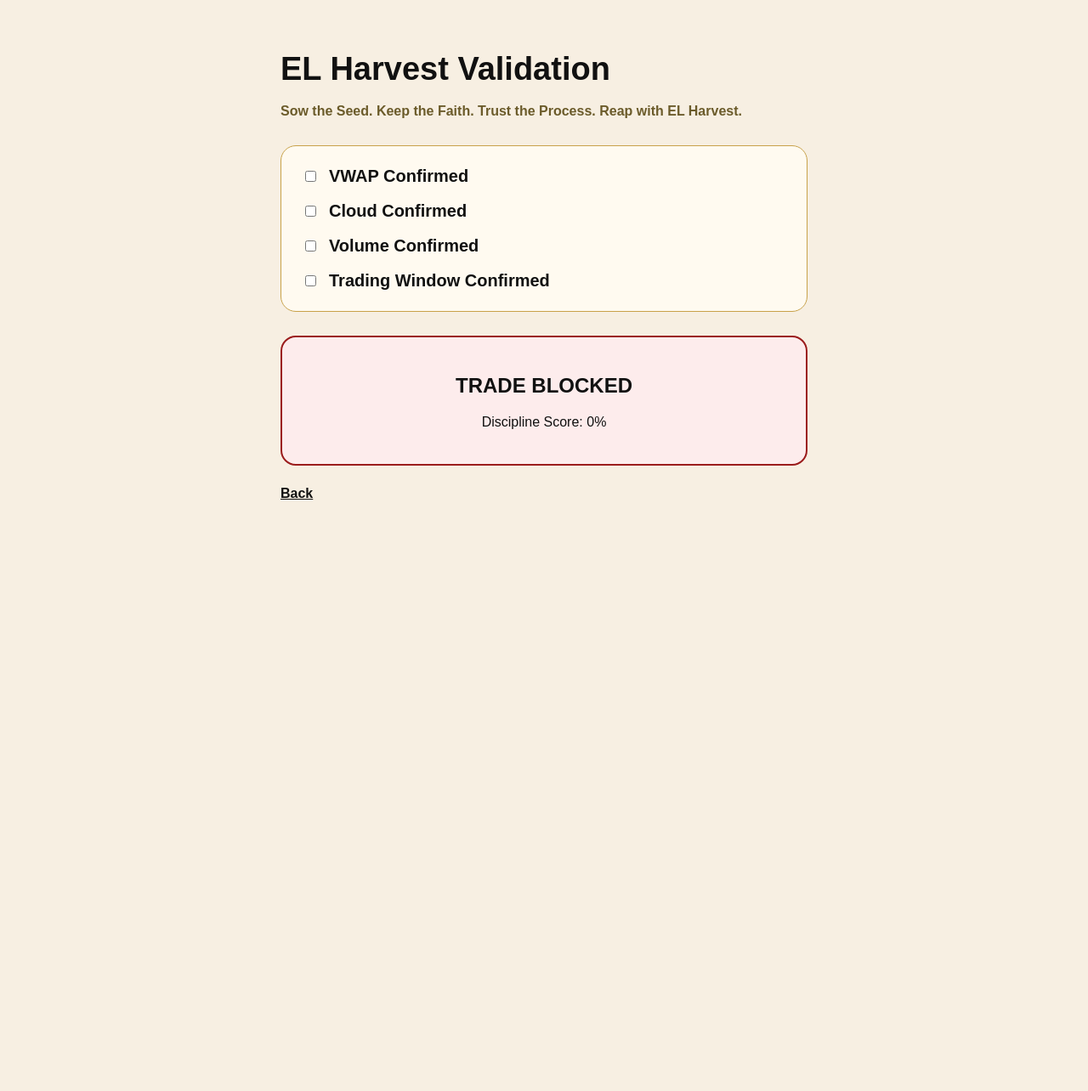
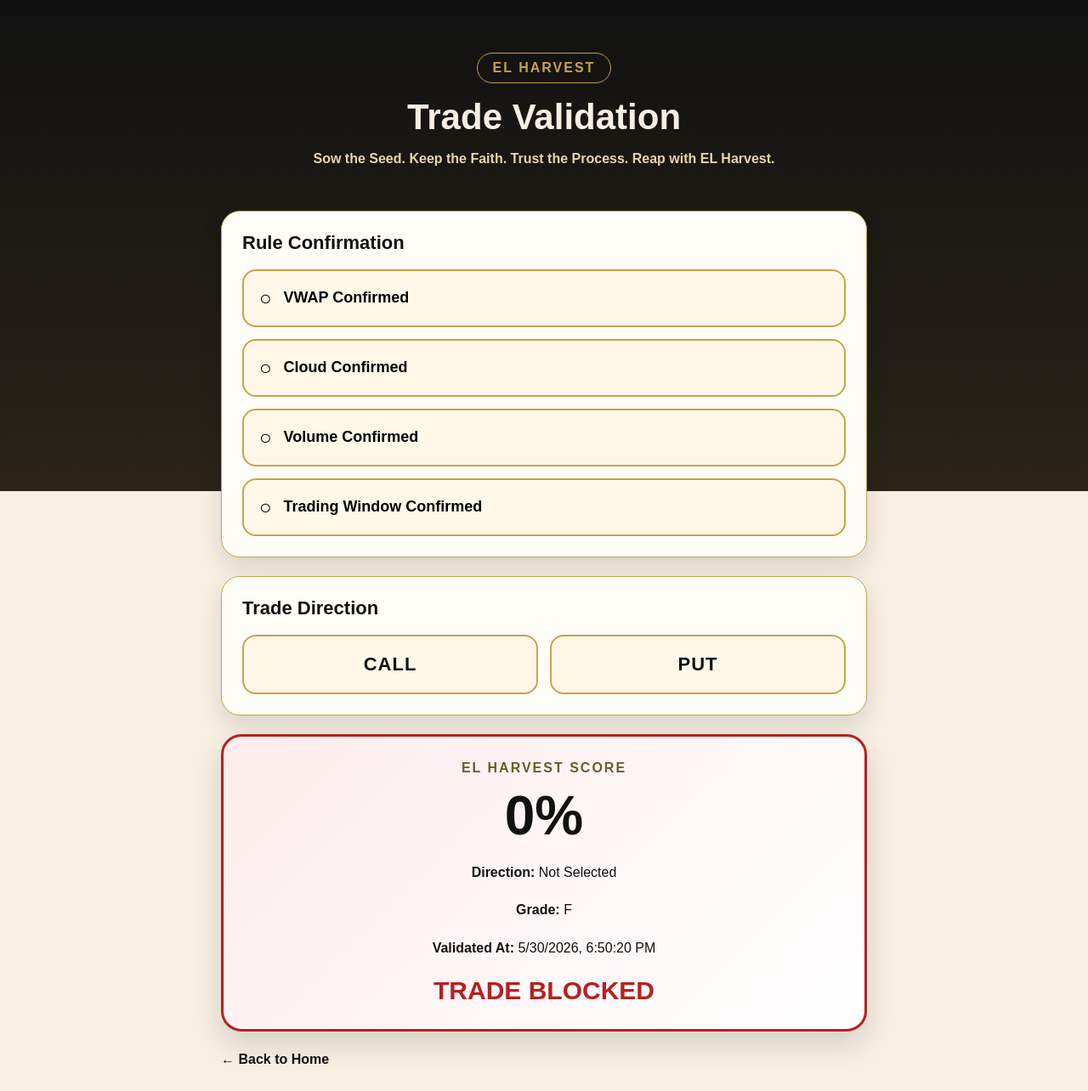
Before and after one commit to 1anointedradio-maker/elharvest-web, a Next.js app: page /validation in a window 1280 px wide. Shown: the whole page at 85% size. Before the commit the page ends 856 px from the top, so only its background shows below. Built offline with nearby package versions, Linux system fonts and the light colour scheme.

Commit message:
Update page.jsx

```diff
--- a/app/validation/page.jsx
+++ b/app/validation/page.jsx
@@ -10,54 +10,137 @@ export default function ValidationPage() {
     window: false,
   });
 
+  const [direction, setDirection] = useState("");
+
   const completed = Object.values(rules).filter(Boolean).length;
   const score = Math.round((completed / 4) * 100);
-  const validated = completed === 4;
+  const validated = completed === 4 && direction !== "";
 
-  const toggle = (key) => {
-    setRules((prev) => ({ ...prev, [key]: !prev[key] }));
-  };
+  const grade =
+    validated ? "A+" :
+    score === 75 ? "B" :
+    score === 50 ? "C" :
+    score === 25 ? "D" :
+    "F";
 
-  const items = [
+  const timestamp = new Date().toLocaleString();
+
+  const rulesList = [
     ["vwap", "VWAP Confirmed"],
     ["cloud", "Cloud Confirmed"],
     ["volume", "Volume Confirmed"],
     ["window", "Trading Window Confirmed"],
   ];
 
+  const toggleRule = (key) => {
+    setRules((prev) => ({ ...prev, [key]: !prev[key] }));
+  };
+
   return (
     <main style={styles.page}>
-      <section style={styles.card}>
-        <h1 style={styles.title}>EL Harvest Validation</h1>
-        <p style={styles.mantra}>
-          Sow the Seed. Keep the Faith. Trust the Process. Reap with EL Harvest.
-        </p>
+      <section style={styles.shell}>
+        <header style={styles.hero}>
+          <div style={styles.badge}>EL HARVEST</div>
+          <h1 style={styles.title}>Trade Validation</h1>
+          <p style={styles.mantra}>
+            Sow the Seed. Keep the Faith. Trust the Process. Reap with EL Harvest.
+          </p>
+        </header>
 
-        <div style={styles.checklist}>
-          {items.map(([key, label]) => (
-            <label key={key} style={styles.row}>
-              <input
-                type="checkbox"
-                checked={rules[key]}
-                onChange={() => toggle(key)}
-              />
-              <span>{label}</span>
-            </label>
-          ))}
-        </div>
+        <section style={styles.panel}>
+          <h2 style={styles.sectionTitle}>Rule Confirmation</h2>
 
-        <div
+          <div style={styles.grid}>
+            {rulesList.map(([key, label]) => {
+              const active = rules[key];
+
+              return (
+                <button
+                  key={key}
+                  onClick={() => toggleRule(key)}
+                  style={{
+                    ...styles.ruleCard,
+                    borderColor: active ? "#2E8B57" : "#C8A24A",
+                    background: active ? "#E8F7EC" : "#FFF8E8",
+                    boxShadow: active
+                      ? "0 0 18px rgba(46, 139, 87, 0.35)"
+                      : "none",
+                  }}
+                >
+                  <span style={styles.check}>{active ? "✓" : "○"}</span>
+                  <span>{label}</span>
+                </button>
+              );
+            })}
+          </div>
+        </section>
+
+        <section style={styles.panel}>
+          <h2 style={styles.sectionTitle}>Trade Direction</h2>
+
+          <div style={styles.directionGrid}>
+            <button
+              onClick={() => setDirection("CALL")}
+              style={{
+                ...styles.directionButton,
+                background:
+                  direction === "CALL"
+                    ? "linear-gradient(135deg, #2E8B57, #1F6B43)"
+                    : "#FFF8E8",
+                color: direction === "CALL" ? "#fff" : "#111",
+                borderColor: direction === "CALL" ? "#2E8B57" : "#C8A24A",
+              }}
+            >
+              CALL
+            </button>
+
+            <button
+              onClick={() => setDirection("PUT")}
+              style={{
+                ...styles.directionButton,
+                background:
+                  direction === "PUT"
+                    ? "linear-gradient(135deg, #B22222, #7A1717)"
+                    : "#FFF8E8",
+                color: direction === "PUT" ? "#fff" : "#111",
+                borderColor: direction === "PUT" ? "#B22222" : "#C8A24A",
+              }}
+            >
+              PUT
+            </button>
+          </div>
+        </section>
+
+        <section
           style={{
-            ...styles.status,
-            borderColor: validated ? "#2f8f46" : "#9b1c1c",
-            background: validated ? "#e8f7ec" : "#fdecec",
+            ...styles.scorePanel,
+            borderColor: validated ? "#2E8B57" : "#B22222",
+            background: validated
+              ? "linear-gradient(135deg, #E8F7EC, #FFFFFF)"
+              : "linear-gradient(135deg, #FDECEC, #FFFFFF)",
           }}
         >
-          <h2>{validated ? "TRADE VALIDATED" : "TRADE BLOCKED"}</h2>
-          <p>Discipline Score: {score}%</p>
-        </div>
+          <p style={styles.scoreLabel}>EL HARVEST SCORE</p>
 
-        <a href="/" style={styles.back}>Back</a>
+          <div style={styles.score}>{score}%</div>
+
+          <div style={styles.metrics}>
+            <p><strong>Direction:</strong> {direction || "Not Selected"}</p>
+            <p><strong>Grade:</strong> {grade}</p>
+            <p><strong>Validated At:</strong> {timestamp}</p>
+          </div>
+
+          <h2
+            style={{
+              ...styles.result,
+              color: validated ? "#2E8B57" : "#B22222",
+            }}
+          >
+            {validated ? "TRADE VALIDATED" : "TRADE BLOCKED"}
+          </h2>
+        </section>
+
+        <a href="/" style={styles.back}>← Back to Home</a>
       </section>
     </main>
   );
@@ -66,51 +149,121 @@ export default function ValidationPage() {
 const styles = {
   page: {
     minHeight: "100vh",
-    background: "#f7efe2",
+    background: "linear-gradient(180deg, #111 0%, #2A2418 45%, #F7EFE2 45%)",
     color: "#111",
     fontFamily: "Arial, sans-serif",
     padding: "28px",
   },
-  card: {
-    maxWidth: "620px",
+  shell: {
+    maxWidth: "760px",
     margin: "0 auto",
   },
+  hero: {
+    textAlign: "center",
+    color: "#F7EFE2",
+    padding: "34px 10px 26px",
+  },
+  badge: {
+    display: "inline-block",
+    padding: "8px 18px",
+    border: "1px solid #C8A24A",
+    borderRadius: "999px",
+    color: "#C8A24A",
+    fontWeight: "900",
+    letterSpacing: "2px",
+    marginBottom: "16px",
+  },
   title: {
-    fontSize: "38px",
-    marginBottom: "10px",
+    fontSize: "42px",
+    margin: "0 0 12px",
   },
   mantra: {
-    color: "#6b5b2a",
+    margin: "0 auto",
+    maxWidth: "560px",
+    color: "#E8D7A8",
     fontWeight: "700",
-    lineHeight: "1.5",
+    lineHeight: "1.6",
   },
-  checklist: {
-    marginTop: "28px",
+  panel: {
+    marginTop: "22px",
     padding: "24px",
-    border: "1px solid #c8a24a",
-    borderRadius: "18px",
-    background: "#fffaf0",
+    border: "1px solid #C8A24A",
+    borderRadius: "22px",
+    background: "#FFFDF7",
+    boxShadow: "0 12px 28px rgba(0,0,0,0.12)",
+  },
+  sectionTitle: {
+    margin: "0 0 18px",
+    fontSize: "22px",
+  },
+  grid: {
     display: "grid",
-    gap: "18px",
+    gap: "14px",
   },
-  row: {
+  ruleCard: {
+    width: "100%",
     display: "flex",
-    gap: "12px",
     alignItems: "center",
-    fontSize: "20px",
-    fontWeight: "700",
+    gap: "14px",
+    padding: "18px",
+    border: "2px solid",
+    borderRadius: "16px",
+    fontSize: "18px",
+    fontWeight: "900",
+    cursor: "pointer",
+    textAlign: "left",
   },
-  status: {
-    marginTop: "28px",
-    padding: "24px",
+  check: {
+    fontSize: "24px",
+    fontWeight: "900",
+  },
+  directionGrid: {
+    display: "grid",
+    gridTemplateColumns: "1fr 1fr",
+    gap: "14px",
+  },
+  directionButton: {
+    padding: "20px",
     border: "2px solid",
-    borderRadius: "18px",
+    borderRadius: "16px",
+    fontSize: "22px",
+    fontWeight: "900",
+    cursor: "pointer",
+    letterSpacing: "1px",
+  },
+  scorePanel: {
+    marginTop: "22px",
+    padding: "28px",
+    border: "3px solid",
+    borderRadius: "24px",
     textAlign: "center",
+    boxShadow: "0 14px 34px rgba(0,0,0,0.14)",
+  },
+  scoreLabel: {
+    margin: 0,
+    color: "#6B5B2A",
+    fontWeight: "900",
+    letterSpacing: "2px",
+  },
+  score: {
+    fontSize: "64px",
+    fontWeight: "900",
+    margin: "10px 0",
+  },
+  metrics: {
+    lineHeight: "1.8",
+    fontSize: "16px",
+  },
+  result: {
+    margin: "18px 0 0",
+    fontSize: "30px",
+    fontWeight: "900",
   },
   back: {
     display: "inline-block",
     marginTop: "24px",
     color: "#111",
-    fontWeight: "700",
+    fontWeight: "900",
+    textDecoration: "none",
   },
 };
```
